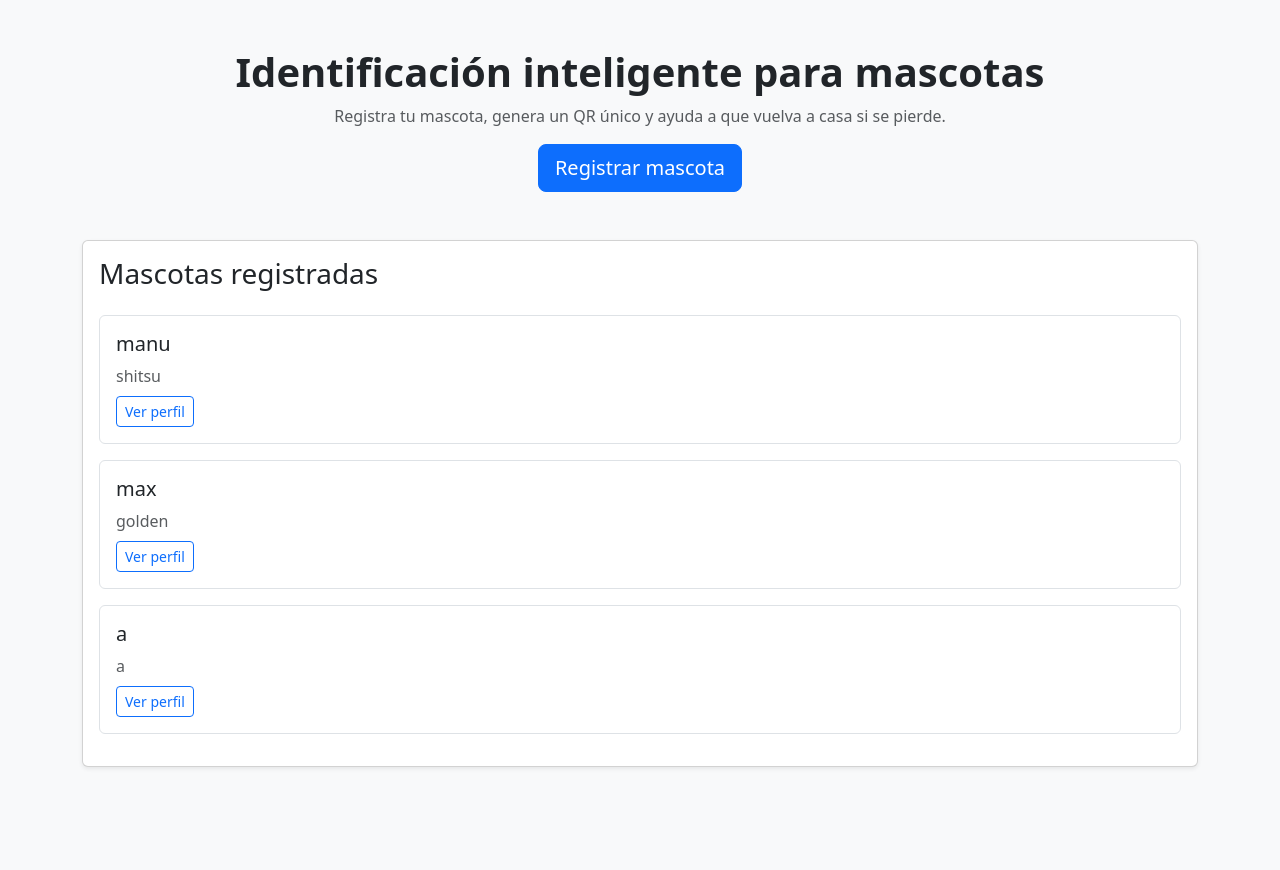
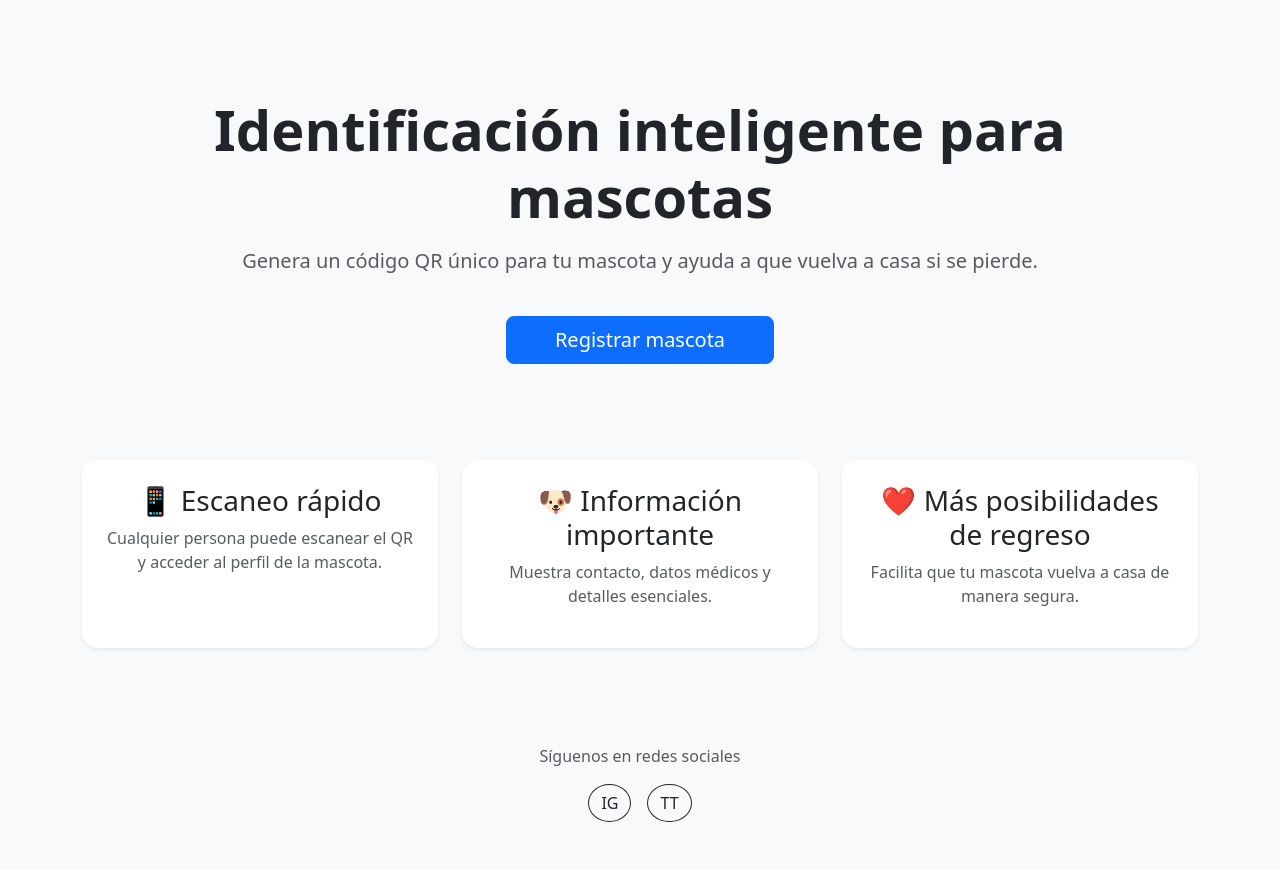
Before and after one commit to parranos10/idmascotas, a Django app: template templates/home.html in a window 1280 px wide. Shown: the part 56-926 px from the top of the page. Before the commit the page ends 824 px from the top, so only its background shows below. Run offline with Django 5.2, Linux system fonts and the light colour scheme; the template is opened without the code that fills it: values that come from a table or form of the project are taken from there, others are empty; data comes from the database, SQL or seed files in the repository.

Commit message:
more proffesional

```diff
--- a/mascotas/views.py
+++ b/mascotas/views.py
@@ -25,7 +25,6 @@ def perfil_mascota(request, id):
     })
 
 def home(request):
-    mascotas = Mascota.objects.all()
     return render(request, 'home.html', {'mascotas': mascotas})
 
 def registrar_mascota(request):
--- a/templates/home.html
+++ b/templates/home.html
@@ -2,31 +2,90 @@
 
 {% block content %}
 
-<div class="text-center mb-5">
-    <h1 class="fw-bold">Identificación inteligente para mascotas</h1>
-    <p class="text-muted">Registra tu mascota, genera un QR único y ayuda a que vuelva a casa si se pierde.</p>
+<div class="text-center py-5">
 
-    <a href="/registrar/" class="btn btn-primary btn-lg">
+    <h1 class="display-4 fw-bold">
+        Identificación inteligente para mascotas
+    </h1>
+
+    <p class="lead text-muted mt-3">
+        Genera un código QR único para tu mascota y ayuda a que vuelva a casa si se pierde.
+    </p>
+
+    <a href="/registrar/" class="btn btn-primary btn-lg mt-4 px-5">
         Registrar mascota
     </a>
+
 </div>
 
-<div class="card shadow-sm">
-    <div class="card-body">
-        <h3 class="mb-4">Mascotas registradas</h3>
+<div class="row text-center mt-5">
 
-        {% for mascota in mascotas %}
-            <div class="border rounded p-3 mb-3 bg-white">
-                <h5>{{ mascota.nombre }}</h5>
-                <p class="mb-2 text-muted">{{ mascota.raza }}</p>
-                <a href="/mascota/{{ mascota.id }}/" class="btn btn-outline-primary btn-sm">
-                    Ver perfil
-                </a>
+    <div class="col-md-4 mb-4">
+        <div class="card border-0 shadow-sm h-100 rounded-4">
+            <div class="card-body p-4">
+
+                <h3>📱 Escaneo rápido</h3>
+
+                <p class="text-muted">
+                    Cualquier persona puede escanear el QR y acceder al perfil de la mascota.
+                </p>
+
             </div>
-        {% empty %}
-            <p class="text-muted">Todavía no hay mascotas registradas.</p>
-        {% endfor %}
+        </div>
     </div>
+
+    <div class="col-md-4 mb-4">
+        <div class="card border-0 shadow-sm h-100 rounded-4">
+            <div class="card-body p-4">
+
+                <h3>🐶 Información importante</h3>
+
+                <p class="text-muted">
+                    Muestra contacto, datos médicos y detalles esenciales.
+                </p>
+
+            </div>
+        </div>
+    </div>
+
+    <div class="col-md-4 mb-4">
+        <div class="card border-0 shadow-sm h-100 rounded-4">
+            <div class="card-body p-4">
+
+                <h3>❤️ Más posibilidades de regreso</h3>
+
+                <p class="text-muted">
+                    Facilita que tu mascota vuelva a casa de manera segura.
+                </p>
+
+            </div>
+        </div>
+    </div>
+
 </div>
 
+<footer class="text-center mt-5 pt-4">
+
+    <p class="text-muted mb-3">
+        Síguenos en redes sociales
+    </p>
+
+    <div class="d-flex justify-content-center gap-3">
+
+        <a href="https://instagram.com/TUUSUARIO"
+           target="_blank"
+           class="btn btn-outline-dark rounded-circle">
+            IG
+        </a>
+
+        <a href="https://tiktok.com/@TUUSUARIO"
+           target="_blank"
+           class="btn btn-outline-dark rounded-circle">
+            TT
+        </a>
+
+    </div>
+
+</footer>
+
 {% endblock %}
```
